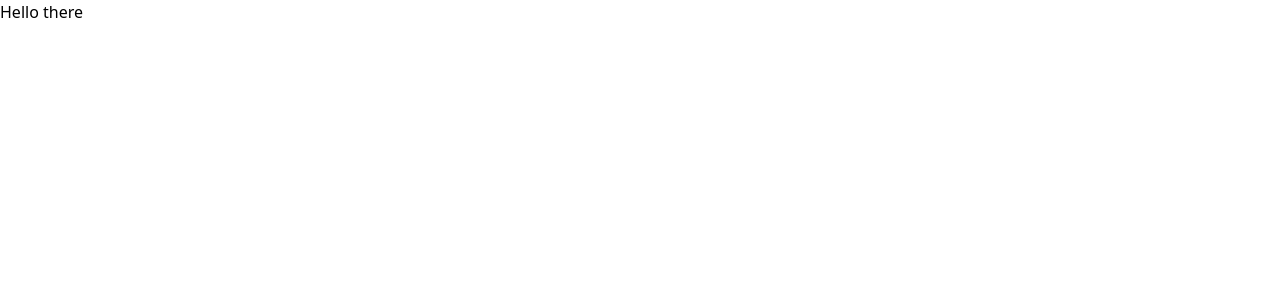
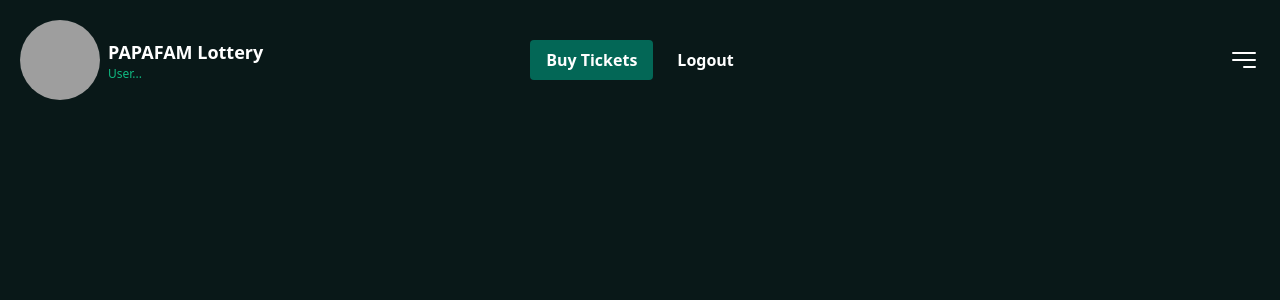
Before and after one commit to cha777/lottery-dapp, a Next.js app: page / in a window 1280 px wide. Shown: the top 300 px of the page. Built offline with nearby package versions, Linux system fonts and the light colour scheme; grey boxes are pictures that could not be loaded.

Commit message:
Implemented Header component

```diff
--- a/next.config.js
+++ b/next.config.js
@@ -2,6 +2,9 @@
 const nextConfig = {
   reactStrictMode: true,
   swcMinify: true,
-}
+  images: {
+    domains: ['i.imgur.com'],
+  },
+};
 
-module.exports = nextConfig
+module.exports = nextConfig;
--- a/package.json
+++ b/package.json
@@ -9,6 +9,7 @@
     "lint": "next lint"
   },
   "dependencies": {
+    "@heroicons/react": "^2.0.10",
     "next": "12.2.5",
     "react": "18.2.0",
     "react-dom": "18.2.0"
--- /dev/null
+++ b/src/components/Header.tsx
@@ -0,0 +1,38 @@
+import React from 'react';
+import Image from 'next/image';
+import NavButton from './NavButton';
+import { Bars3BottomRightIcon } from '@heroicons/react/24/solid';
+
+const Header = () => {
+  return (
+    <header className='grid grid-cols-2 md:grid-cols-5 justify-between items-center p-5'>
+      <div className='flex items-center space-x-2'>
+        <Image
+          src='https://i.imgur.com/4h7mAu7.png'
+          className='rounded-full h-20 w-20'
+          alt='logo'
+          width={80}
+          height={80}
+        />
+        <div>
+          <h1 className='text-lg text-white font-bold'>PAPAFAM Lottery</h1>
+          <p className='text-xs text-emerald-500 truncate'>User...</p>
+        </div>
+      </div>
+      <div className='hidden md:flex md:col-span-3 items-center justify-center rounded-md'>
+        <div className='bg-[#0AF1C] p-4 space-x-2'>
+          <NavButton isActive title='Buy Tickets' />
+          <NavButton title='Logout' />
+        </div>
+      </div>
+      <div className='flex flex-col ml-auto text-right'>
+        <Bars3BottomRightIcon className='h-8 w-8 mx-auto text-white cursor-pointer' />
+        <span className='md:hidden'>
+          <NavButton title='Logout' />
+        </span>
+      </div>
+    </header>
+  );
+};
+
+export default Header;
--- /dev/null
+++ b/src/components/NavButton.tsx
@@ -0,0 +1,19 @@
+import React from 'react';
+
+interface NavButtonProps {
+  title: string;
+  isActive?: boolean;
+}
+const NavButton = ({ title, isActive }: NavButtonProps) => {
+  return (
+    <button
+      className={`${
+        isActive && 'bg-[#036756]'
+      } hover:bg-[#036756] text-white py-2 px-4 rounded font-bold`}
+    >
+      {title}
+    </button>
+  );
+};
+
+export default NavButton;
--- a/src/pages/index.tsx
+++ b/src/pages/index.tsx
@@ -1,14 +1,15 @@
 import type { NextPage } from 'next';
 import Head from 'next/head';
+import Header from '../components/Header';
 
 const Home: NextPage = () => {
   return (
-    <div className=''>
+    <div className='bg-[#091818] min-h-screen flex flex-col'>
       <Head>
         <title>Lottery Dapp</title>
       </Head>
 
-      <h1>Hello there</h1>
+      <Header />
     </div>
   );
 };
```
Also changed, not shown: 1 other file (tests, documents, lock files or other folders).
